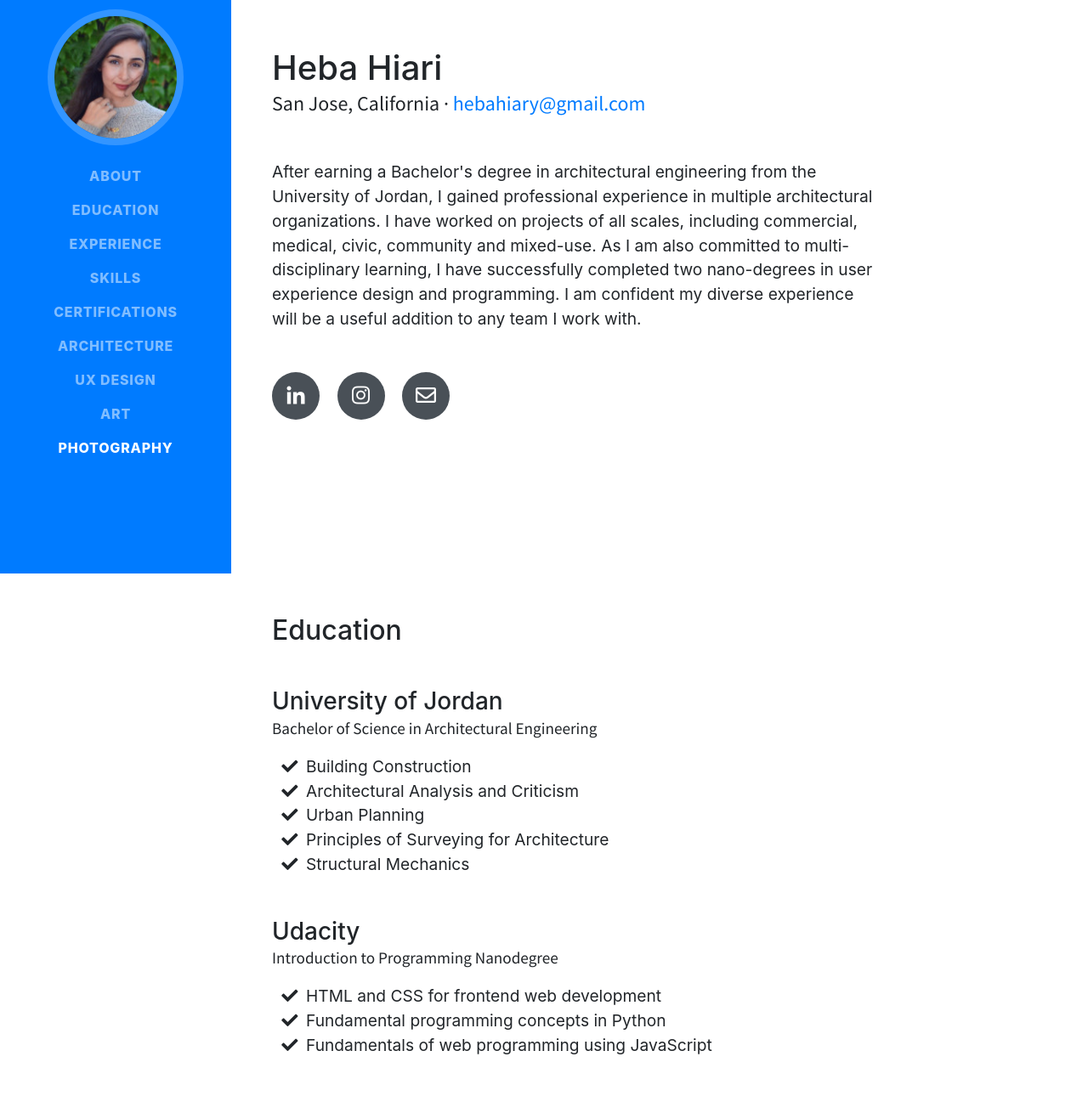
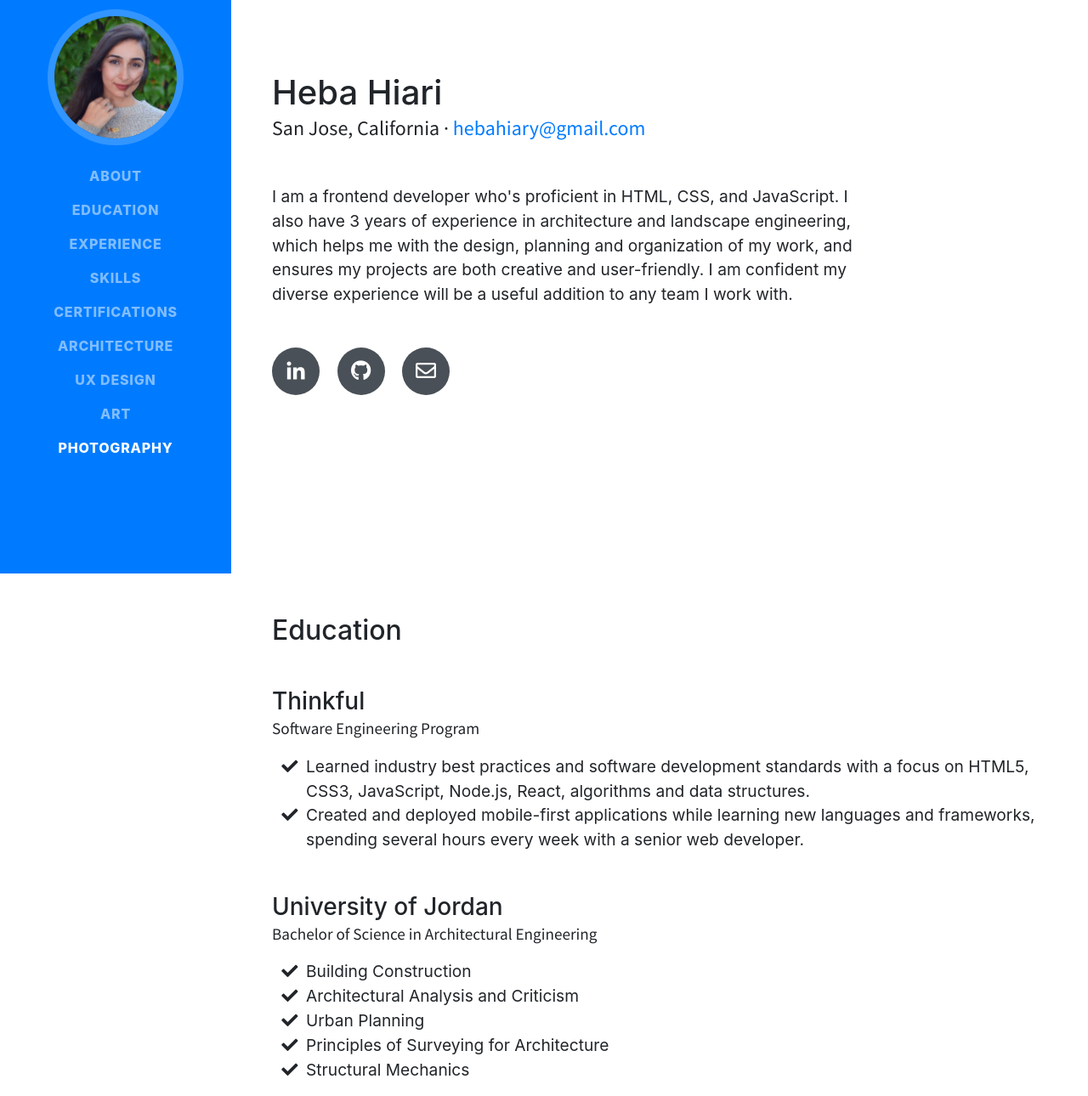
Before and after one commit to hebahiari/hebahiari.github.io, a website with bundled scripts: page index.html in a window 1280 px wide. Shown: the part 125-1415 px from the top of the page at 85% size. Built offline with nearby package versions, Linux system fonts and the light colour scheme.

Commit message:
Update index.html

```diff
--- a/index.html
+++ b/index.html
@@ -80,11 +80,10 @@
           </div>
           <p class="lead mb-5">
 
-            After earning a Bachelor's degree in architectural engineering from the University of Jordan,
-            I gained professional experience in multiple architectural organizations. I have worked on
-            projects of all scales, including commercial, medical, civic, community and mixed-use. As I
-            am also committed to multi-disciplinary learning, I have successfully completed two nano-degrees
-            in user experience design and programming. I am confident my diverse experience will be a useful
+            I am a frontend developer who's proficient in HTML, CSS, and JavaScript. I also have
+            3 years of experience in architecture and landscape engineering, which helps me with
+            the design, planning and organization of my work, and ensures my projects are both
+            creative and user-friendly. I am confident my diverse experience will be a useful
             addition to any team I work with.
 
           </p>
@@ -92,8 +91,8 @@
             <a href="https://www.linkedin.com/in/hebaalhyari/">
               <i class="fab fa-linkedin-in"></i>
             </a>
-            <a href="https://www.instagram.com/hebahiari/">
-              <i class="fab fa-instagram"></i>
+            <a href="https://github.com/hebahiari">
+              <i class="fab fa-github"></i>
             </a>
             <a href="mailto:hebahiary@gmail.com">
               <i class="far fa-envelope"></i>
@@ -107,6 +106,26 @@
         <div class="my-auto">
           <h2 class="mb-5">Education</h2>
 
+          <!-- thinkful -->
+
+          <div class="resume-item d-flex flex-column flex-md-row mb-5">
+            <div class="resume-content mr-auto">
+              <h3 class="mb-0">Thinkful</h3>
+              <div class="subheading mb-3">Software Engineering Program</div>
+              <ul class="fa-ul mb-0">
+              <li><i class="fa-li fa fa-check"></i>
+                Learned industry best practices and software development standards with a focus on HTML5, CSS3,
+                JavaScript, Node.js, React, algorithms and data structures.
+              </li>
+              <li><i class="fa-li fa fa-check"></i>
+                Created and deployed mobile-first applications while learning new languages and frameworks, spending
+                several hours every week with a senior web developer.
+              </li>
+
+              </ul>
+            </div>
+          </div>
+
           <!-- university of jordan -->
 
           <div class="resume-item d-flex flex-column flex-md-row mb-5">
@@ -119,20 +138,6 @@
               <li><i class="fa-li fa fa-check"></i>Urban Planning</li>
               <li><i class="fa-li fa fa-check"></i>Principles of Surveying for Architecture</li>
               <li><i class="fa-li fa fa-check"></i>Structural Mechanics</li>
-              </ul>
-            </div>
-          </div>
-
-          <!-- udacity intro to programming -->
-
-          <div class="resume-item d-flex flex-column flex-md-row mb-5">
-            <div class="resume-content mr-auto">
-              <h3 class="mb-0">Udacity</h3>
-              <div class="subheading mb-3">Introduction to Programming Nanodegree</div>
-              <ul class="fa-ul mb-0">
-              <li><i class="fa-li fa fa-check"></i>HTML and CSS for frontend web development</li>
-              <li><i class="fa-li fa fa-check"></i>Fundamental programming concepts in Python</li>
-              <li><i class="fa-li fa fa-check"></i>Fundamentals of web programming using JavaScript</li>
               </ul>
             </div>
           </div>
@@ -224,9 +229,24 @@
 
           <div id="skills_div">
 
+
+
+            <div>
+            <h3>Programming</h3>
+
+            <ul>
+
+              <li>Front-end: JavaScript, HTML, CSS, React.js, React Hooks</li>
+              <li>Back-end: NodeJS, Express, Postgres, NPM, Python</li>
+              <li>Misc: Mocha, Chai, Git, Github</li>
+
+
+            </ul>
+            </div>
+
           <div>
 
-            <h3>Computer Programs</h3>
+            <h3>Design Tools</h3>
           <ul>
             <li>
               Adobe Photoshop
@@ -252,19 +272,6 @@
             <li>
               Google Sketchup
             </li>
-
-            </ul>
-            </div>
-
-            <div>
-            <h3>Hands-on Skills</h3>
-
-            <ul>
-
-              <li>Photography</li>
-              <li>Drawing and painting</li>
-              <li>Creating architectural models</li>
-
 
             </ul>
             </div>
```
